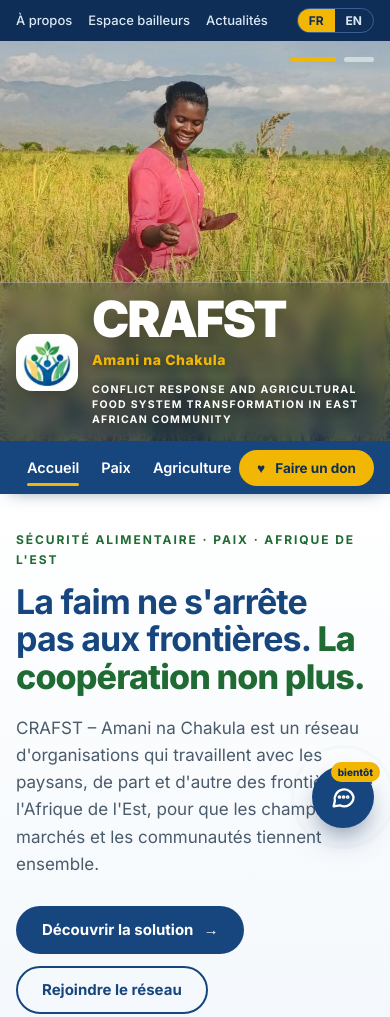
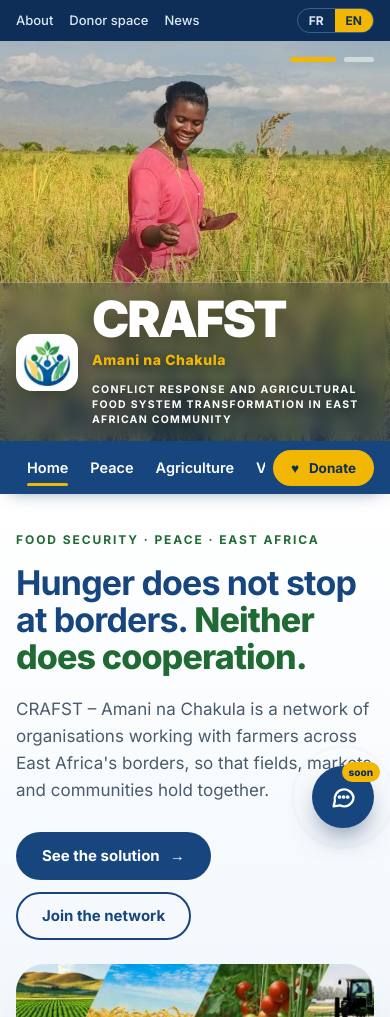
Before and after one commit to JersonM01/crafst-site, a plain HTML site: page index.html in a window 390 px wide. Shown: the top 1017 px of the page. Drawn offline with Linux system fonts and the light colour scheme.

Commit message:
Anglais par défaut, liens X/LinkedIn/YouTube, nouveaux mots de la bande verte

```diff
--- a/index.html
+++ b/index.html
@@ -1,7 +1,7 @@
 <!doctype html>
-<html lang="fr"><head><meta charset="utf-8"><meta name="viewport" content="width=device-width,initial-scale=1,viewport-fit=cover"><style>:root{color-scheme:light}body{margin:0}[hidden]{display:none!important}</style>
-<title>CRAFST Amani na Chakula</title>
-<meta name="description" content="CRAFST – Amani na Chakula : réseau régional de coopération transfrontalière pour la sécurité alimentaire et la paix en Afrique de l'Est.">
+<html lang="en"><head><meta charset="utf-8"><meta name="viewport" content="width=device-width,initial-scale=1,viewport-fit=cover"><style>:root{color-scheme:light}body{margin:0}[hidden]{display:none!important}</style>
+<title>CRAFST – Amani na Chakula</title>
+<meta name="description" content="CRAFST – Amani na Chakula: a regional network for cross-border cooperation on food security and peace in East Africa.">
 <link rel="preload" as="image" href="media/rice.jpg">
 <link rel="preconnect" href="https://fonts.googleapis.com">
 <link rel="preconnect" href="https://fonts.gstatic.com" crossorigin>
@@ -171,8 +171,8 @@ main.enter>*{animation:rise .6s var(--ease) both}
 
 /* marquee */
 .marq{background:var(--green-deep);color:#fff;overflow:hidden;padding-block:14px;white-space:nowrap}
-.marq div{display:inline-block;animation:mq 34s linear infinite;font-family:var(--f-display);font-weight:600;font-size:clamp(20px,2.6vw,30px)}
-.marq span{margin:0 22px}.marq span.d{opacity:.55}
+.marq div{display:inline-block;animation:mq 75s linear infinite;font-family:var(--f-display);font-weight:600;font-size:clamp(20px,2.6vw,30px)}
+.marq span{margin:0 clamp(26px,3.4vw,48px)}
 @keyframes mq{to{transform:translateX(-50%)}}
 
 /* cartes */
@@ -404,7 +404,7 @@ footer .fb b{font-family:var(--f-display);font-size:30px;color:#fff;display:bloc
 
 <div class="util"><div class="wrap pad">
   <nav id="utilnav"></nav>
-  <div class="lang" role="group" aria-label="Langue"><button id="lfr" aria-pressed="true" data-lang="fr">FR</button><button id="len" aria-pressed="false" data-lang="en">EN</button></div>
+  <div class="lang" role="group" aria-label="Language"><button id="lfr" aria-pressed="false" data-lang="fr">FR</button><button id="len" aria-pressed="true" data-lang="en">EN</button></div>
 </div></div>
 
 <header class="top" aria-label="CRAFST">
@@ -440,7 +440,7 @@ var HERO="media/hero.jpg";
 var MEDIA={};
 var IMG=function(k){return "media/"+k+".jpg"};
 var COMIMG=["mosaic","carrot","melon","bees","aerial","village","food","smart"];
-var lang="fr";
+var lang="en";
 try{var sv=localStorage.getItem("crafst-lang");if(sv==="en"||sv==="fr")lang=sv}catch(e){}
 var L=function(f,e){return lang==="fr"?f:e};
 var $=function(s,r){return (r||document).querySelector(s)};
@@ -514,8 +514,8 @@ function wave(from,to,flip){
   return '<svg class="wave" viewBox="0 0 1440 80" preserveAspectRatio="none" aria-hidden="true" style="background:'+from+'"><path d="M0 80V40C160 8 320 0 480 18s320 52 480 40 320-44 480-30V80z" fill="'+to+'"/></svg>';
 }
 function marquee(){
-  var w=["Peace","Food","Resilience","Prosperity","Amani na Chakula","Paix","Nourriture","Résilience","Prospérité"];
-  var s="";for(var r=0;r<2;r++)w.forEach(function(x,i){s+='<span>'+x+'</span><span class="d">✦</span>'});
+  var w=["Conflict-sensitive agriculture","Food System Transformation","Peacebuilding","Climate resilience","Natural resource management","Human capital and gender","Cross-border Value chains","Research and innovation"];
+  var s="";for(var r=0;r<2;r++)w.forEach(function(x){s+='<span>'+x+'</span>'});
   return '<div class="marq" aria-hidden="true"><div>'+s+'</div></div>';
 }
 function head(eb,h,lead,dark){return '<div class="sh rv"><div class="eyebrow">'+eb+'</div><h2>'+h+'</h2>'+(lead?'<p class="lead">'+lead+'</p>':'')+'</div>'}
@@ -529,7 +529,7 @@ function heroArt(){
 }
 function infoGraphic(){
   var N=function(n,fr,en,c){return '<div class="it '+c+' rv"><b data-count="'+n+'">'+fmt(n)+'</b><span>'+L(fr,en)+'</span></div>'};
-  var B=function(p,fr,en,c){return '<div class="br"><div class="bl">'+L(fr,en)+'</div><div class="bt"><i class="'+c+'" style="width:'+(p/40*100).toFixed(1)+'%"></i><em>'+p+' %</em></div></div>'};
+  var B=function(p,fr,en,c){return '<div class="br"><div class="bl">'+L(fr,en)+'</div><div class="bt"><i class="'+c+'" style="width:'+(p/40*100).toFixed(1)+'%"></i><em>'+p+(lang==="fr"?" %":"%")+'</em></div></div>'};
   return '<section class="info" id="objectifs"><div class="wrap pad">'+
   '<div class="sh rv"><div class="eyebrow">'+L("Projet Justice résiliente face au climat · Rwanda – RDC","Climate-resilient justice project · Rwanda – DRC")+'</div>'+
   '<h2>'+L("Ce que nous cherchons à réaliser d'ici 2030","What we aim to achieve by 2030")+'</h2>'+
@@ -652,8 +652,8 @@ function tdc(){
   return '<div class="toc">'+C.map(function(c,i){return '<div class="tc'+(i===3?" fin":"")+' rv d'+(i+1)+'"><small>'+c[0]+'</small><h3>'+c[1]+'</h3><ul>'+c[2].map(function(x){return '<li>'+x+'</li>'}).join("")+'</ul></div>'}).join("")+'</div>';
 }
 function social(dark){
-  var P=[["LinkedIn"],["YouTube"],["X"]];
-  return '<div class="soc">'+P.map(function(p){return '<span class="btn off" aria-disabled="true" title="'+L("Lien à connecter","Link to connect")+'">'+p[0]+' <small>'+L("bientôt","soon")+'</small></span>'}).join("")+'</div>';
+  var P=[["LinkedIn","https://www.linkedin.com/in/jerson-mandundu-746b98244"],["YouTube","https://youtube.com/@marc_jerson"],["X","https://x.com/CRAFST_EAC"]];
+  return '<div class="soc">'+P.map(function(p){return '<a class="btn" href="'+p[1]+'" target="_blank" rel="noopener noreferrer" aria-label="'+p[0]+' ('+L("s'ouvre dans un nouvel onglet","opens in a new tab")+')">'+p[0]+' <span class="ar">↗</span></a>'}).join("")+'</div>';
 }
 
 /* ---------- vue : commission ---------- */
@@ -708,7 +708,7 @@ function vActus(){
   s+='<section class="band"><div class="wrap pad">'+head(L("Actualités","News"),L("Dernières nouvelles","Latest updates"),"")+'<div class="grid g2">'+N.map(function(n,i){return '<article class="card news rv d'+(i%2+1)+'"><div class="meta"><span class="tag '+(i===3?"":"g")+'">'+n[1]+'</span><time>'+n[0]+'</time></div><h3>'+n[2]+'</h3><p>'+n[3]+'</p></article>'}).join("")+'</div></div></section>';
   s+=wave("#fff","#EEF5FB")+'<section class="band band-sky" style="padding-top:clamp(30px,4vw,50px)"><div class="wrap pad">'+head(L("Enquêtes et recherches","Surveys and research"),L("Des données du terrain pour décider","Field data to inform decisions"),L("La commission Recherche prépare une base de données commune. Les premiers résultats seront publiés ici.","The Research commission is building a shared database. First results will be published here."))+
    '<div class="grid g3">'+[[L("Terres disponibles","Available land"),L("Où cultiver, et à quelles conditions.","Where to farm, and on what terms.")],[L("Besoins des bénéficiaires","Beneficiary needs"),L("Ce que demandent les ménages et les coopératives.","What households and cooperatives ask for.")],[L("Épargne et crédit","Savings and credit"),L("L'état des associations villageoises d'épargne et de crédit.","The state of village savings and credit associations.")]].map(function(d,i){return '<div class="card rv d'+(i+1)+'"><span class="tag">'+L("En préparation","In preparation")+'</span><h3>'+d[0]+'</h3><p>'+d[1]+'</p></div>'}).join("")+'</div></div></section>';
-  s+='<section class="band"><div class="wrap pad">'+head(L("Médias","Media"),L("Suivre le réseau","Follow the network"),L("Nos comptes officiels seront reliés ici dès leur ouverture.","Our official accounts will be linked here as soon as they open."))+'<div class="rv">'+social()+'</div></div></section>';
+  s+='<section class="band"><div class="wrap pad">'+head(L("Médias","Media"),L("Suivre le réseau","Follow the network"),L("Retrouvez le réseau sur LinkedIn, YouTube et X.","Find the network on LinkedIn, YouTube and X."))+'<div class="rv">'+social()+'</div></div></section>';
   return s;
 }
 
@@ -770,7 +770,7 @@ function render(){
   renderChrome();
   var pr=$("#prog");pr.classList.remove("run");void pr.offsetWidth;if(changed)pr.classList.add("run");
   document.documentElement.lang=lang;
-  document.title="CRAFST Amani na Chakula";
+  document.title="CRAFST – Amani na Chakula";
   reveal();
   var cf=$("#cform");if(cf)cf.addEventListener("submit",function(e){e.preventDefault();$("#cmsg").innerHTML='<div class="note">'+L("Message non envoyé : la messagerie du réseau n'est pas encore connectée. Le courriel officiel sera publié sur cette page.","Message not sent: the network's mailbox is not connected yet. The official email will be published on this page.")+'</div>'});
   if(pendingSec){var id=pendingSec;pendingSec=null;setTimeout(function(){var t=document.getElementById(id);if(t){var y=t.getBoundingClientRect().top+window.scrollY-60;window.scrollTo({top:y,behavior:"smooth"})}},120)}
```
